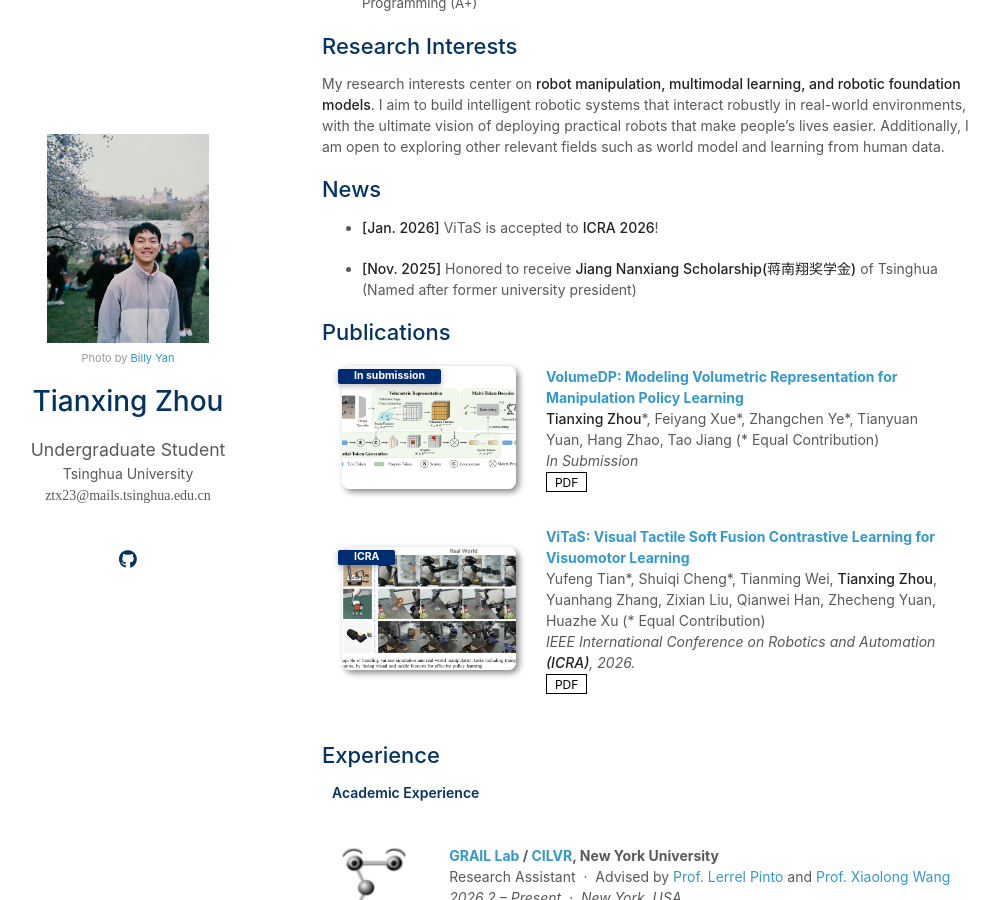
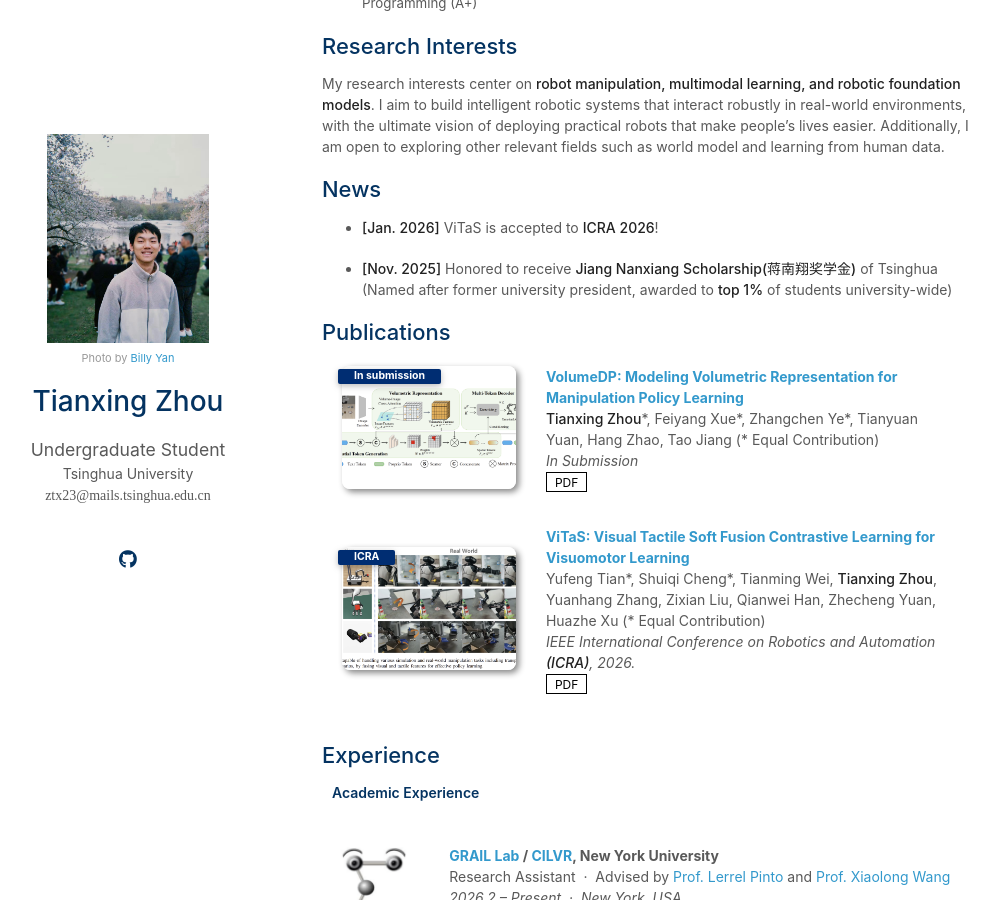
Before and after one commit to ZTX2021/ztx2021.github.io, a Jekyll site: the page built from index.md, in a window 1280 px wide and 900 px high, scrolled down 558 px. Shown: the whole window, without its empty margins (148-1147 px from the left). Built offline with Jekyll 4.4.1, drawn with Linux system fonts in a browser that asks for light colours; a style sheet for code colours, icons or effects is not loaded; our own code applies the rules of GitHub Pages for plain Markdown files; some of the changed text lies outside the part shown.

Commit message:
google-site-verification/scholarship

```diff
--- a/_includes/honors_awards.md
+++ b/_includes/honors_awards.md
@@ -2,7 +2,7 @@
 <h4 style="margin:0 10px 0;">2025</h4>
 
 <ul style="margin:0 0 5px;">
-  <li><a><autocolor>Jiang Nanxiang Scholarship of Tsinghua University <span style="font-family: 'Microsoft YaHei', 'SimHei', sans-serif;">(蒋南翔奖学金)</span> </autocolor></a><strong> <i style="color:#e74d3c"> Named after former university president </i></strong></li>
+  <li><a><autocolor>Jiang Nanxiang Scholarship of Tsinghua University <span style="font-family: 'Microsoft YaHei', 'SimHei', sans-serif;">(蒋南翔奖学金)</span> </autocolor></a><strong> <i style="color:#e74d3c"> Named after former university president, awarded to top 1% of students university-wide </i></strong></li>
 </ul>
 
 <h4 style="margin:0 10px 0;">2024</h4>
--- /dev/null
+++ b/googlebf60b9406c5f96f6.html
@@ -0,0 +1 @@
+google-site-verification: googlebf60b9406c5f96f6.html
--- a/index.md
+++ b/index.md
@@ -28,7 +28,7 @@ My research interests center on **robot manipulation, multimodal learning, and r
 ## News
 - **[Jan. 2026]** ViTaS is accepted to **ICRA 2026**!
 
-- **[Nov. 2025]** Honored to receive **Jiang Nanxiang Scholarship(蒋南翔奖学金)** of Tsinghua (Named after former university president)
+- **[Nov. 2025]** Honored to receive **Jiang Nanxiang Scholarship(蒋南翔奖学金)** of Tsinghua (Named after former university president, awarded to **top 1%** of students university-wide)
 
 
 
```
